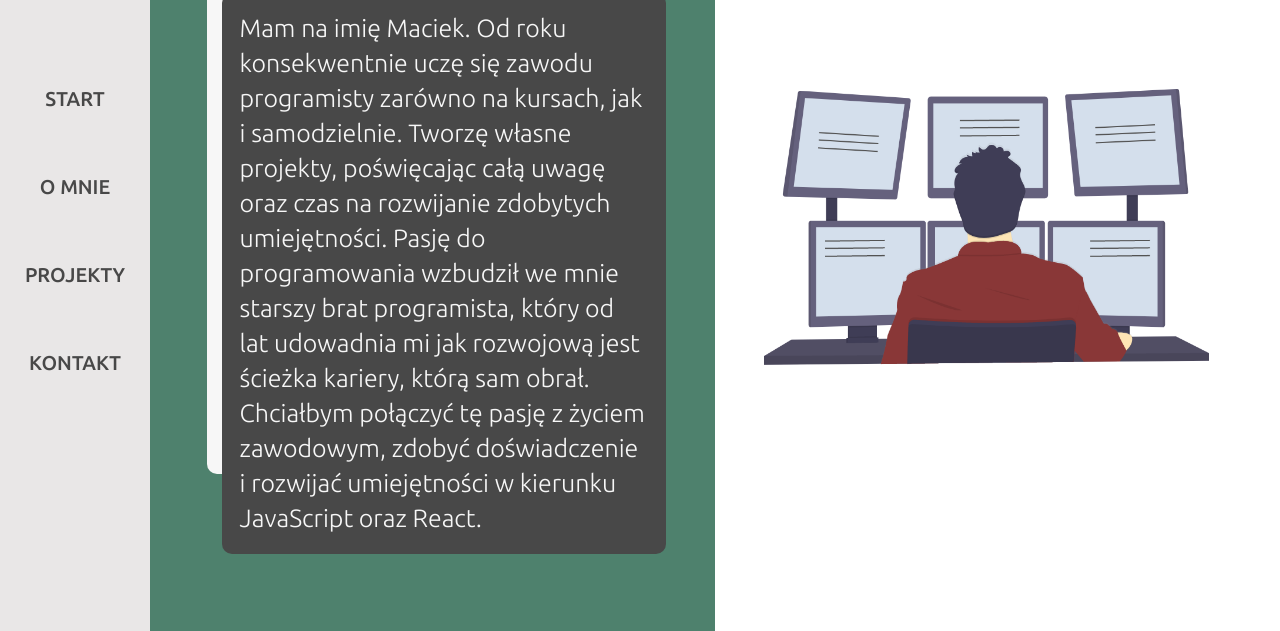
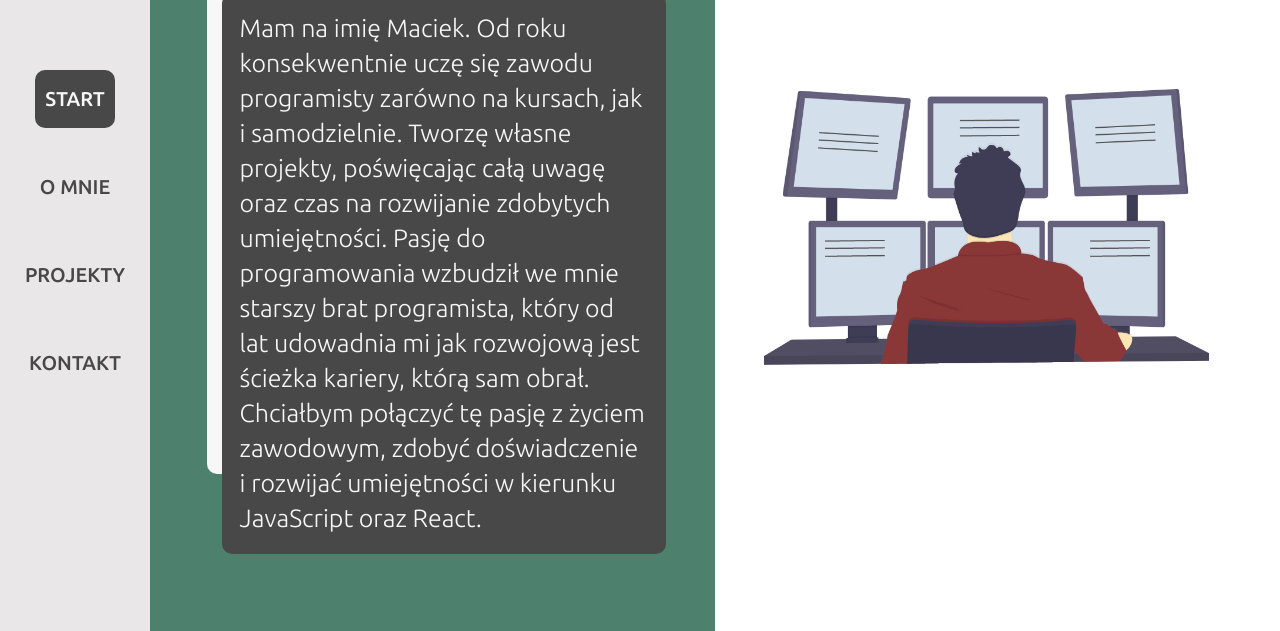
Before and after one commit to maciej-krzyzowski/Portfolio, a website: page index.html in a window 1280 px wide. Shown: the part 169-800 px from the top of the page. Drawn offline with nearby package versions, Linux system fonts and the light colour scheme.

Commit message:
correct navigation and fix bug with wrapper__element

```diff
--- a/index.html
+++ b/index.html
@@ -29,7 +29,7 @@
 <body>
     <section class="nav">
         <img class="nav__logo" src="./favicon/android-chrome-192x192.png" alt="logo">
-        <a class="nav__element" href="#header">START</a>
+        <a class="nav__element nav__element--active" href="#header">START</a>
         <a class="nav__element" href="#about-me">O MNIE</a>
         <a class="nav__element" href="#projects">PROJEKTY</a>
         <a class="nav__element" href="#contact">KONTAKT</a>
--- a/js/script.js
+++ b/js/script.js
@@ -1,16 +1,45 @@
 const hamburgerBtn = document.querySelector(".hamburger");
 const nav = document.querySelector(".nav");
+const navLinks = document.querySelectorAll('.nav__element');
+const sectionHeader = document.getElementById('header');
+const sectionAboutMe = document.getElementById('about-me');
+const sectionProjects = document.getElementById('projects');
+const sectionContact = document.getElementById('contact');
+const halfWindowHeight = window.innerHeight * 0.5;
+
+const removeActiveClassToNav = () => {
+    const activeLink = document.querySelector('.nav__element--active');
+    activeLink.classList.remove('nav__element--active');
+}
 
 const eventsListener = () => {
     hamburgerBtn.addEventListener('click', () => {
-        hamburgerBtn.classList.toggle("is-active")
-        nav.classList.toggle('nav__active')
-    })
+        hamburgerBtn.classList.toggle("is-active");
+        nav.classList.toggle('nav__active');
+    });
 
     nav.addEventListener('click', () => {
-        hamburgerBtn.classList.toggle("is-active")
-        nav.classList.toggle('nav__active')
-    })
+        hamburgerBtn.classList.toggle("is-active");
+        nav.classList.toggle('nav__active');
+    });
+
+    window.addEventListener('scroll', () => {
+        const scrollWindow = window.scrollY;
+
+        if (scrollWindow < sectionHeader.offsetHeight - halfWindowHeight && !navLinks[0].classList.contains('nav__element--active')) {
+            removeActiveClassToNav();
+            navLinks[0].classList.add('nav__element--active');
+        } else if (scrollWindow >= sectionAboutMe.offsetTop - halfWindowHeight && scrollWindow < sectionProjects.offsetTop - halfWindowHeight && !navLinks[1].classList.contains('nav__element--active')) {
+            removeActiveClassToNav();
+            navLinks[1].classList.add('nav__element--active');
+        } else if (scrollWindow >= sectionProjects.offsetTop - halfWindowHeight && scrollWindow < sectionContact.offsetTop - halfWindowHeight && !navLinks[2].classList.contains('nav__element--active')) {
+            removeActiveClassToNav();
+            navLinks[2].classList.add('nav__element--active');
+        } else if (scrollWindow >= sectionContact.offsetTop - halfWindowHeight && !navLinks[3].classList.contains('nav__element--active')) {
+            removeActiveClassToNav();
+            navLinks[3].classList.add('nav__element--active')
+        }
+    });
 }
 
 eventsListener();
--- a/sass/global.scss
+++ b/sass/global.scss
@@ -92,6 +92,11 @@ body {
     border-radius: 5px;
     position: relative;
 
+    & * {
+        position: relative;
+        z-index: 1;
+    }
+
     &::before, &::after {
         content: '';
         height: 100%;
@@ -99,6 +104,7 @@ body {
         border-radius: 5px;
         border: 1px solid $color-white;
         position: absolute;
+        background: none;
     }
 
     &::before {
--- a/sass/style.scss
+++ b/sass/style.scss
@@ -68,7 +68,7 @@
 
 .social-media__icon {
     text-decoration: none;
-   color: $color-black;
+    color: $color-black;
     font-size: 30px;
     padding: 8px 12px;
     margin: 0 10px;
@@ -170,8 +170,6 @@
 .project__img {
     width: 100%;
     border-radius: 10px;
-    position: relative;
-    z-index: 1;
 }
 
 .project__description {
@@ -179,8 +177,6 @@
     font-size: 22px;
     padding: 5px 10px;
     border-radius: 10px;
-    position: relative;
-    z-index: 1;
 }
 
 .project__description--black {
```
Also changed, not shown: css/global.css, css/style.css, 3 other files.
